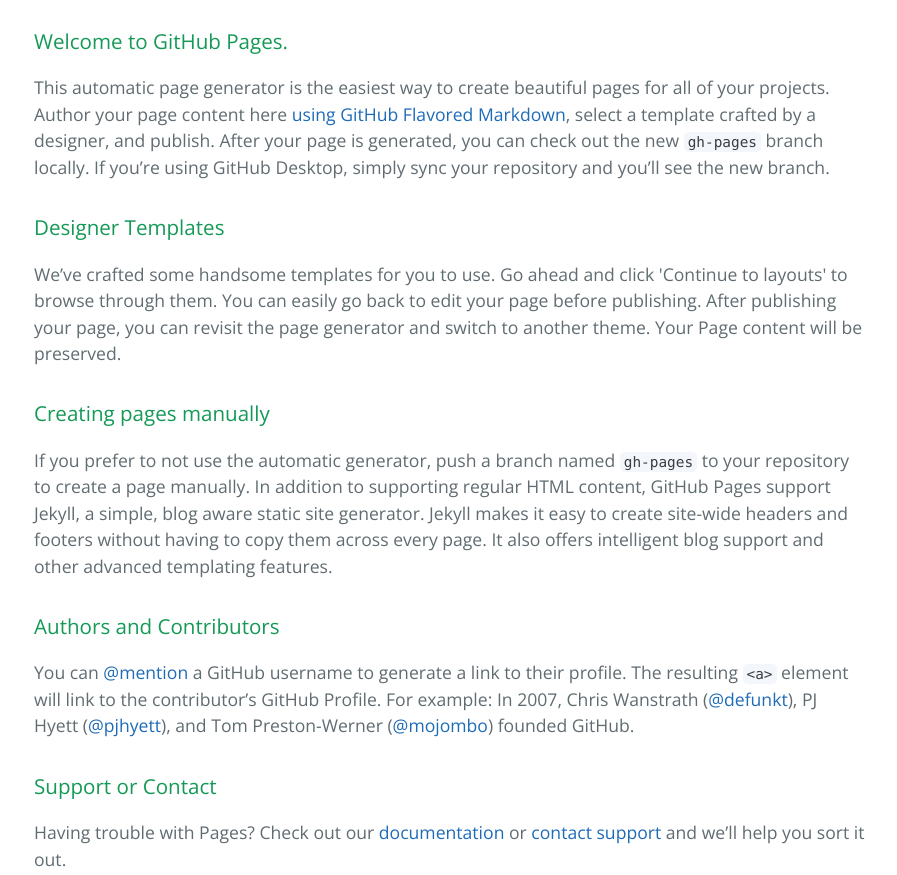
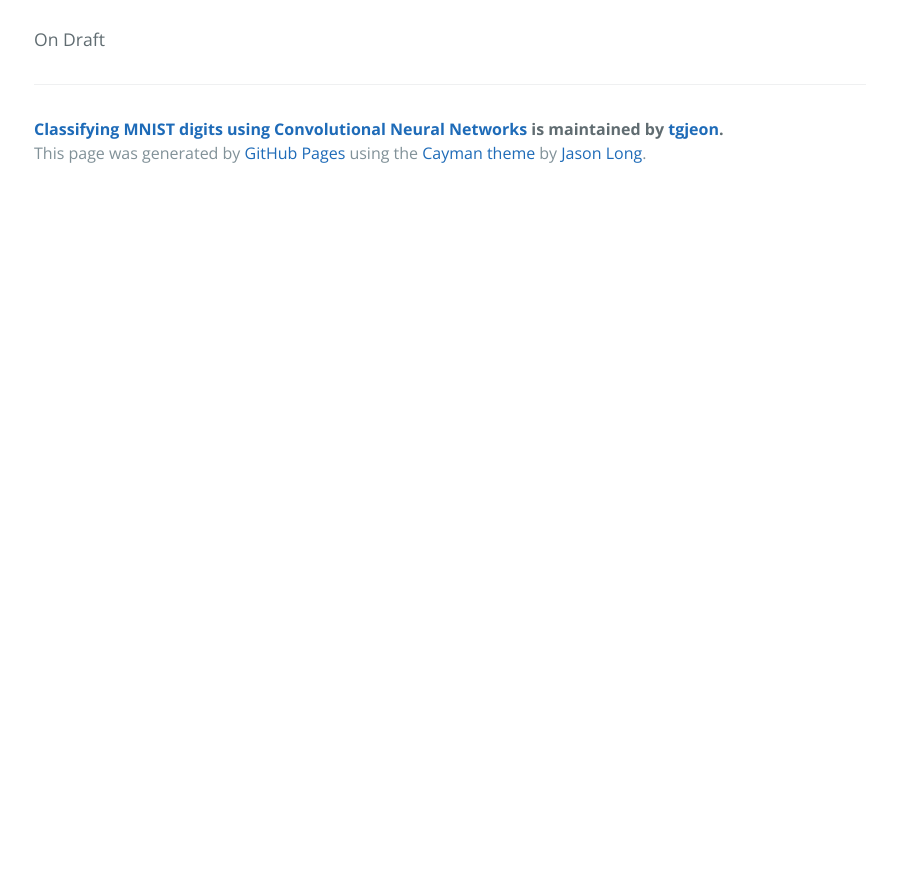
Before and after one commit to tgjeon/kaggle-MNIST, a plain HTML site: page index.html in a window 1280 px wide. Shown: the part 420-1295 px from the top of the page, without its empty margins (190-1087 px from the left). After the commit the page ends 800 px from the top, so only its background shows below. Drawn offline with nearby package versions, Linux system fonts and the light colour scheme.

```diff
--- a/index.html
+++ b/index.html
@@ -19,30 +19,7 @@
     </section>
 
     <section class="main-content">
-      <h3>
-<a id="welcome-to-github-pages" class="anchor" href="#welcome-to-github-pages" aria-hidden="true"><span aria-hidden="true" class="octicon octicon-link"></span></a>Welcome to GitHub Pages.</h3>
-
-<p>This automatic page generator is the easiest way to create beautiful pages for all of your projects. Author your page content here <a href="https://guides.github.com/features/mastering-markdown/">using GitHub Flavored Markdown</a>, select a template crafted by a designer, and publish. After your page is generated, you can check out the new <code>gh-pages</code> branch locally. If you’re using GitHub Desktop, simply sync your repository and you’ll see the new branch.</p>
-
-<h3>
-<a id="designer-templates" class="anchor" href="#designer-templates" aria-hidden="true"><span aria-hidden="true" class="octicon octicon-link"></span></a>Designer Templates</h3>
-
-<p>We’ve crafted some handsome templates for you to use. Go ahead and click 'Continue to layouts' to browse through them. You can easily go back to edit your page before publishing. After publishing your page, you can revisit the page generator and switch to another theme. Your Page content will be preserved.</p>
-
-<h3>
-<a id="creating-pages-manually" class="anchor" href="#creating-pages-manually" aria-hidden="true"><span aria-hidden="true" class="octicon octicon-link"></span></a>Creating pages manually</h3>
-
-<p>If you prefer to not use the automatic generator, push a branch named <code>gh-pages</code> to your repository to create a page manually. In addition to supporting regular HTML content, GitHub Pages support Jekyll, a simple, blog aware static site generator. Jekyll makes it easy to create site-wide headers and footers without having to copy them across every page. It also offers intelligent blog support and other advanced templating features.</p>
-
-<h3>
-<a id="authors-and-contributors" class="anchor" href="#authors-and-contributors" aria-hidden="true"><span aria-hidden="true" class="octicon octicon-link"></span></a>Authors and Contributors</h3>
-
-<p>You can <a href="https://help.github.com/articles/basic-writing-and-formatting-syntax/#mentioning-users-and-teams" class="user-mention">@mention</a> a GitHub username to generate a link to their profile. The resulting <code>&lt;a&gt;</code> element will link to the contributor’s GitHub Profile. For example: In 2007, Chris Wanstrath (<a href="https://github.com/defunkt" class="user-mention">@defunkt</a>), PJ Hyett (<a href="https://github.com/pjhyett" class="user-mention">@pjhyett</a>), and Tom Preston-Werner (<a href="https://github.com/mojombo" class="user-mention">@mojombo</a>) founded GitHub.</p>
-
-<h3>
-<a id="support-or-contact" class="anchor" href="#support-or-contact" aria-hidden="true"><span aria-hidden="true" class="octicon octicon-link"></span></a>Support or Contact</h3>
-
-<p>Having trouble with Pages? Check out our <a href="https://help.github.com/pages">documentation</a> or <a href="https://github.com/contact">contact support</a> and we’ll help you sort it out.</p>
+      <p>On Draft</p>
 
       <footer class="site-footer">
         <span class="site-footer-owner"><a href="https://github.com/tgjeon/kaggle_MNIST">Classifying MNIST digits using Convolutional Neural Networks</a> is maintained by <a href="https://github.com/tgjeon">tgjeon</a>.</span>
```
Also changed, not shown: params.json (+1 -1 lines).
